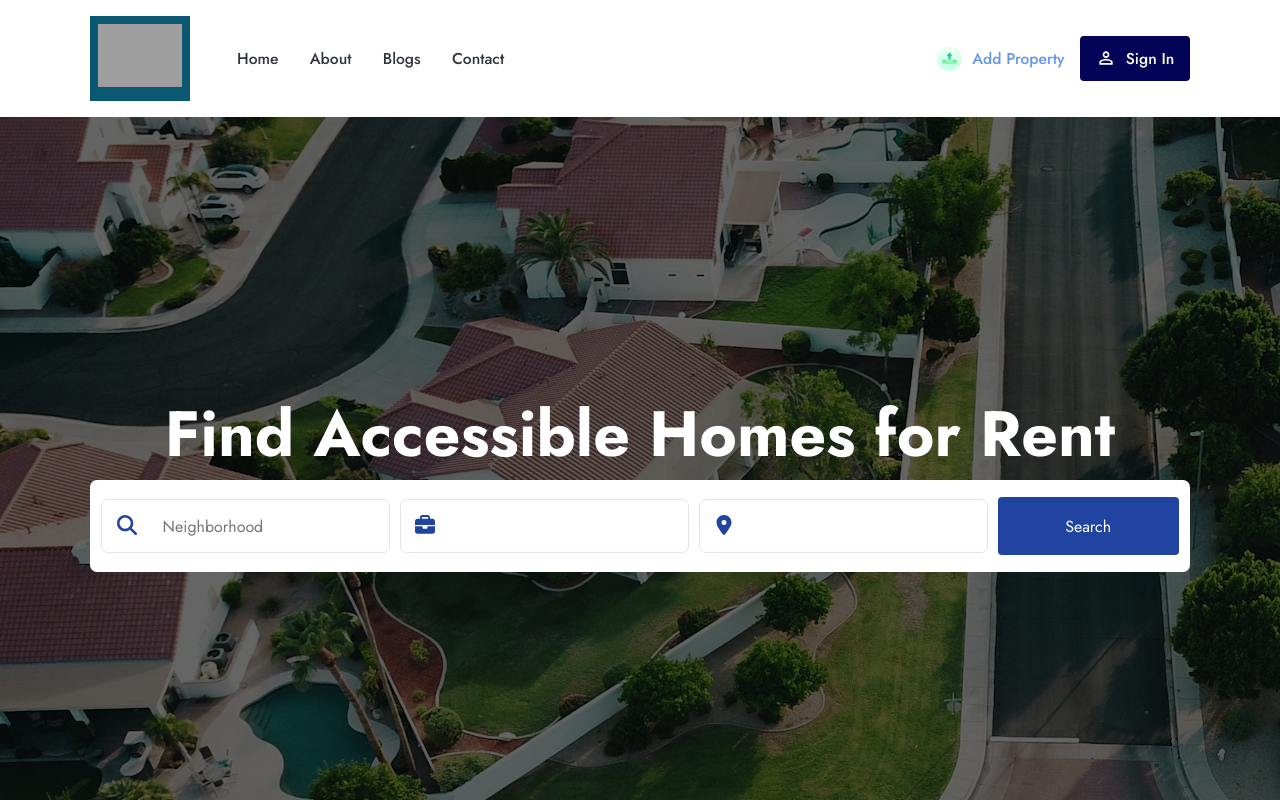
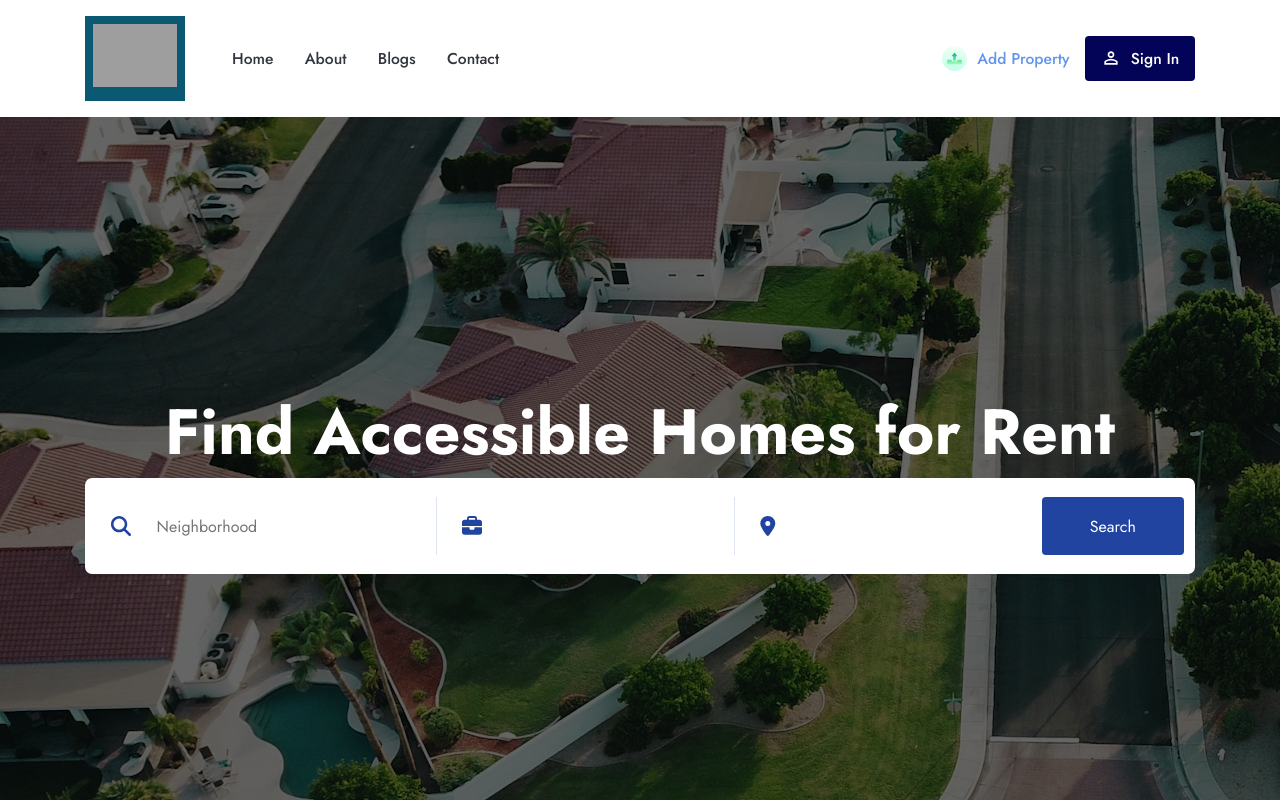
Before and after one commit to AliCamara20/Real-estate-website, a React (Vite) app: page / in a window 1280 px wide. Shown: the top 800 px of the page. Built offline with nearby package versions, Linux system fonts and the light colour scheme; grey boxes are pictures that could not be loaded; a web font is replaced by a local one.

Commit message:
update index.css

```diff
--- a/src/Agents.jsx
+++ b/src/Agents.jsx
@@ -10,14 +10,32 @@ import niha from './assets/niharika_muthurk.jpg'
 import "react-responsive-carousel/lib/styles/carousel.min.css";
 import { Carousel } from 'react-responsive-carousel';
 
-import React from "react"
+import React, { forwardRef, useRef, useLayoutEffect } from "react"
 const Agents = () => {
+    const containerRef = useRef(null);
+    const intervalRef = useRef(null);
+
+    useLayoutEffect(() => {
+
+        intervalRef.current =  setInterval(() => {
+            containerRef.current.scrollLeft  = (containerRef.current.scrollLeft + (containerRef.current.scrollWidth / 2)) % (containerRef.current.scrollWidth)
+            //setActiveIndex( index =>  (index + 1) % 4);
+
+
+        }, 4000)
+
+
+
+
+        return () => clearInterval(intervalRef.current);
+
+     }, [])
     return(
         <section className="section agents">
             <div className="container">
                 <h2 className="section_header ">Meet Our Team</h2>
                 <p className="mission_info agents_section_info">Professional & Dedicated Team</p>
-                <Container />
+                <Container  ref={containerRef}/>
 
             </div>
 
@@ -27,10 +45,11 @@ const Agents = () => {
 }
 
 
-const Container = () => {
+const Container = forwardRef(
+    (props, ref) => {
 
         return(
-            <div className="agents_container">
+                <div className="agents_container" ref={ref} {...props}>
                     <div className="agents_grid">
                     <Agent name={'Adam Walcorn'} image={adam} />
                     <Agent name={'Seema Gauranki'} image={seema} />
@@ -49,8 +68,11 @@ const Container = () => {
 
 
         )
+    }
+)
 
-}
+
+
 
 const Agent = ({name, image}) => {
 
--- a/src/Data.js
+++ b/src/Data.js
@@ -25,6 +25,7 @@ import blog_img5 from './assets/blog_img5.jpg'
 import blog_img6 from './assets/blog_img6.jpg'
 import blog_img7 from './assets/blog_img7.jpg'
 import blog_img8 from './assets/blog_img8.jpg'
+import blog_img9 from './assets/blog_img9.jpg'
 
 
 
@@ -297,7 +298,7 @@ export const blogData = [
     },
     {
         id: 3,
-        blog_img: blog_img4,
+        blog_img: blog_img9,
         title: 'The Services Resido Provides Will Impress',
         detail: 'Lorem ipsum dolor sit amet, consectetur adipiscing elit, sed do eiusmod tempor incididunt ut labore et dolore.',
         published_at: 'March 19 2024',
--- a/src/DropdownContent.jsx
+++ b/src/DropdownContent.jsx
@@ -1,13 +1,13 @@
 import { useContext } from "react"
 import { LocationContext } from "./CategoryContext"
-export const DropdownContent = (contents) => {
+export const DropdownContent = (contents, onQuery) => {
     const locationContext = useContext(LocationContext)
     return(
         contents.length > 0 ?  contents.map( (content, cIndex) =>
             <span
                 className="dropdown_content__content"
                 key={cIndex}
-                onClick={() => locationContext(content)}
+                onClick={ () => onQuery(content)}
             >
                 {content}
             </span>
--- a/src/Hero.jsx
+++ b/src/Hero.jsx
@@ -32,32 +32,28 @@ const Hero = () => {
 
 
 
-                    <form action="" className="hero_form row">
+                    <form action="" className="hero_form row" onSubmit={e => e.preventDefault()}>
+                        <div className="dropdown_inputFields row">
                             <div className="dropdown_inputField">
                                 <FontAwesomeIcon icon="fa-solid fa-magnifying-glass" size="xl" className="form_icon" />
                                 <input type="text" className="dropdown_input"  value={queries.propertyQuery} onChange={e => setQueries({...queries, propertyQuery: e.target.value})} placeholder="Neighborhood"/>
                             </div>
-                            <LocationContext.Provider value={ query => setQueries({...queries, propertiesQuery: query})}>
                                 <Dropdown
                                     query={queries.propertiesQuery}
-                                    dropdownContents={ DropdownContent(propertiesResults)}
+                                    dropdownContents={ DropdownContent(propertiesResults, query => setQueries({...queries, propertiesQuery: query}))}
                                     onHandleChange={ e => setQueries({...queries, propertiesQuery: e.target.value  })}
                                 >
                                     <FontAwesomeIcon icon="fa-solid fa-briefcase" size="xl" className="form_icon" />
                                 </Dropdown>
-                            </LocationContext.Provider>
 
-                            <LocationContext.Provider value={ query => setQueries({...queries, locationsQuery: query})}>
                             <Dropdown
                                 query={queries.locationsQuery}
-                                dropdownContents={ DropdownContent(locationsResults) }
+                                dropdownContents={ DropdownContent(locationsResults,  query => setQueries({...queries, locationsQuery: query})) }
                                 onHandleChange={ e => setQueries({...queries, locationsQuery: e.target.value  })}
                             >
                                 <FontAwesomeIcon icon="fa-solid fa-location-dot" size="xl" className="form_icon" />
                             </Dropdown>
-                            </LocationContext.Provider>
-
-
+                        </div>
                         <button className="hero_search_btn">Search</button>
                     </form>
                 </div>
--- a/src/LocationGallery.jsx
+++ b/src/LocationGallery.jsx
@@ -2,7 +2,7 @@ import dunao_img from './assets/dunao.png';
 import sf_img_img from './assets/san_francisco.png';
 import lp_img from './assets/Liverpool.png';
 import queens_img from './assets/queens.png';
-import newO_img from './assets/new_orleans.png';
+import newO_img from './assets/new_orleans2.png';
 import bk_img from './assets/brooklyn.png';
 import { Link } from 'react-router-dom';
 const LocationGallery = () => {
--- a/src/index.css
+++ b/src/index.css
@@ -34,8 +34,8 @@ button, input, a{
   padding: 4em 0;
 }
 .container{
-  width: 1100px;
-  max-width: 90%;
+  width: 90%;
+  max-width: 1110px;
   margin: 0 auto;
 }
 #map{
@@ -264,8 +264,8 @@ header{
 
 }
 .dropdown_inputFields{
+  column-gap: 10px;
   flex-grow: 1;
-  column-gap: 10px;
 
 }
 .dropdown_inputField{
@@ -276,6 +276,11 @@ header{
   border-radius: 7px;
   display: flex;
   column-gap: 10px;
+  align-items: center;
+  flex: 1;
+  position: relative;
+
+
 }
 .dropdown_inputField .form_icon{
   color: #2244a1;
@@ -285,23 +290,34 @@ header{
 
 }
 .dropdown_inputField .dropdown_input{
-  flex-grow: 1;
-  padding: 0 1em;
+  padding: .2em 1em;
   font-size: 1rem;
   font-family: var(--header-font);
   border: none;
   background-color: transparent;
-}
+  width: 100%;
+  position: relative;
+}
+
+.dropdown_input:focus{
+  border: 1px solid #2244a1;
+  border-radius: 5px;
+}
+
+
 
 .hero_search_btn{
   width: 100%;
-  padding: 1.1em .7em;
+  padding: 1.1em 3em;
   font-size: 1rem;
   font-family: var(--header-font);
   border: none;
   border-radius: 4px;
-  background-color: #2244a1;;
+  background-color: #2244a1;
   color: #fff;
+  width: 100%;
+  cursor: pointer;
+
 
 }
 
@@ -327,7 +343,7 @@ header{
   background-color: #ddd;
 }
 .gallery{
-  background: #d2eff860;
+  background: rgb(248, 249, 250);
 }
 
 .section_header, .section_detail{
@@ -2145,8 +2161,8 @@ footer{
   margin-top: 2em;
 }
 .work_process__img{
-  width: 75px;
-  height: 75px;
+  width: 55px;
+  height: 55px;
   object-fit: cover;
 }
 .work_process__desc-header{
@@ -2162,12 +2178,12 @@ footer{
 }
 .agents_container{
   margin: 2em auto;
-  max-width: 1200px;
+  max-width: 1100px;
   width: 100%;
   display: flex;
   flex-direction: row;
   overflow-x: scroll;
-  box-sizing: border-box;
+  scroll-behavior: smooth;
 }
 
 .agents_container::-webkit-scrollbar{
@@ -2175,16 +2191,13 @@ footer{
 }
 
 
-
-
-
 .agents_grid{
-  width: 1100px;
+  gap: 1em;
+  border: 1px solid red;
+  width: 100%;
   display: grid;
-  grid-template-columns: repeat(auto-fit, minmax(270px, 1fr));
-  gap: 1em;
+  grid-template-columns: repeat(auto-fit, minmax(200px, 1fr));
   flex: none;
-  box-sizing: border-box;
 
 }
 
@@ -2200,6 +2213,7 @@ footer{
   align-items: center;
   margin: 1.2em 0;
   filter: drop-shadow(0 0 5px #d8d8f5);
+  width: 100%;
 }
 
 .agent_img{
@@ -2868,6 +2882,21 @@ footer{
     justify-self: center;
   }
 
+  .hero_search_btn{
+    width: fit-content;
+  }
+
+   .dropdown_inputFields .dropdown_inputField{
+    border: 0;
+    border-radius: 0;
+    border-right: 1px solid hsl(223, 39%, 91%);
+  }
+
+  .dropdown:last-child .dropdown_inputField{
+    border-right: 0;
+
+  }
+
 
 }
 
```
Also changed, not shown: src/assets/blog_img9.jpg (added), src/assets/new_orleans2.png (added). Lines whose indentation alone changed are shown as unchanged.
